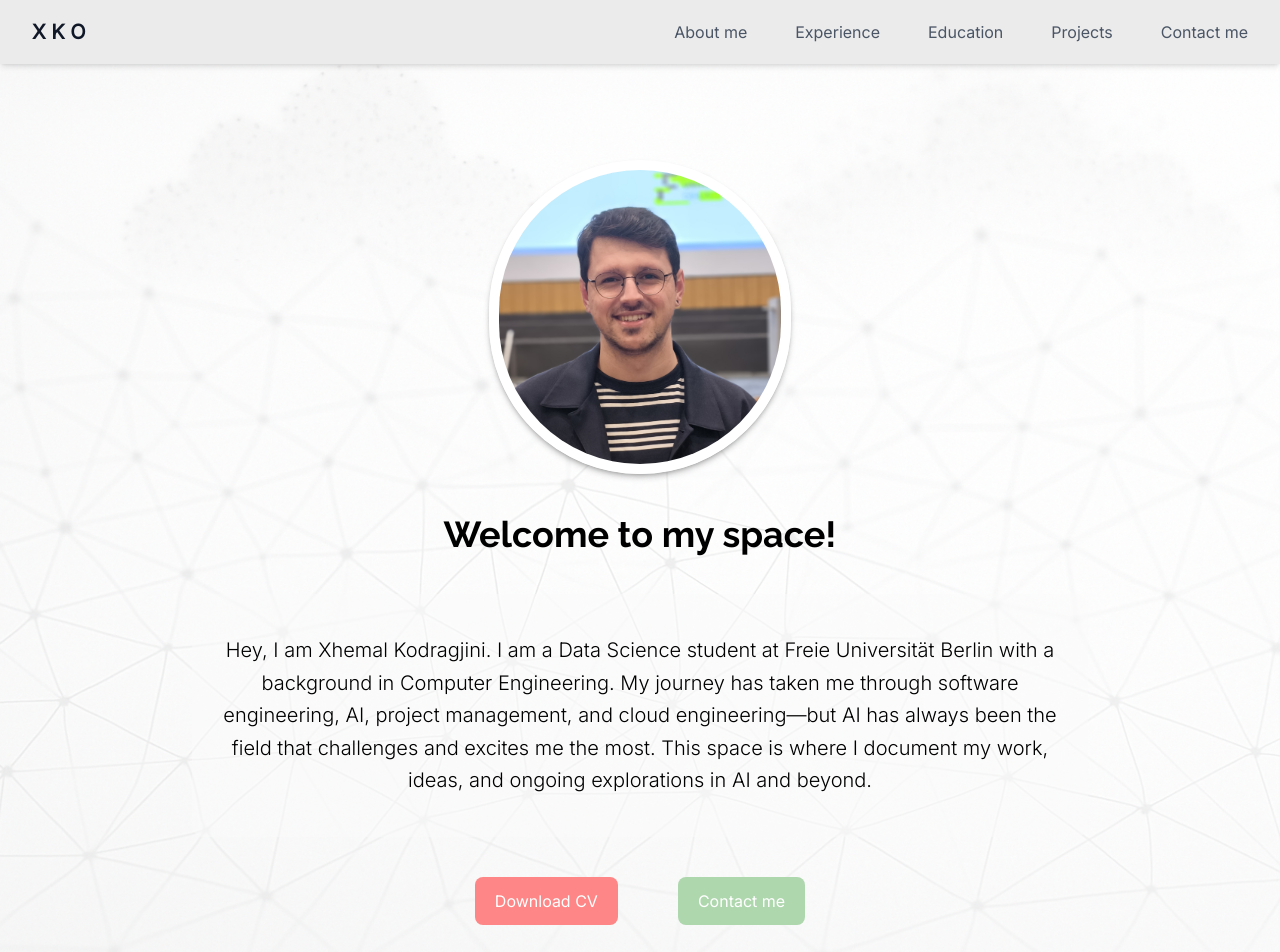
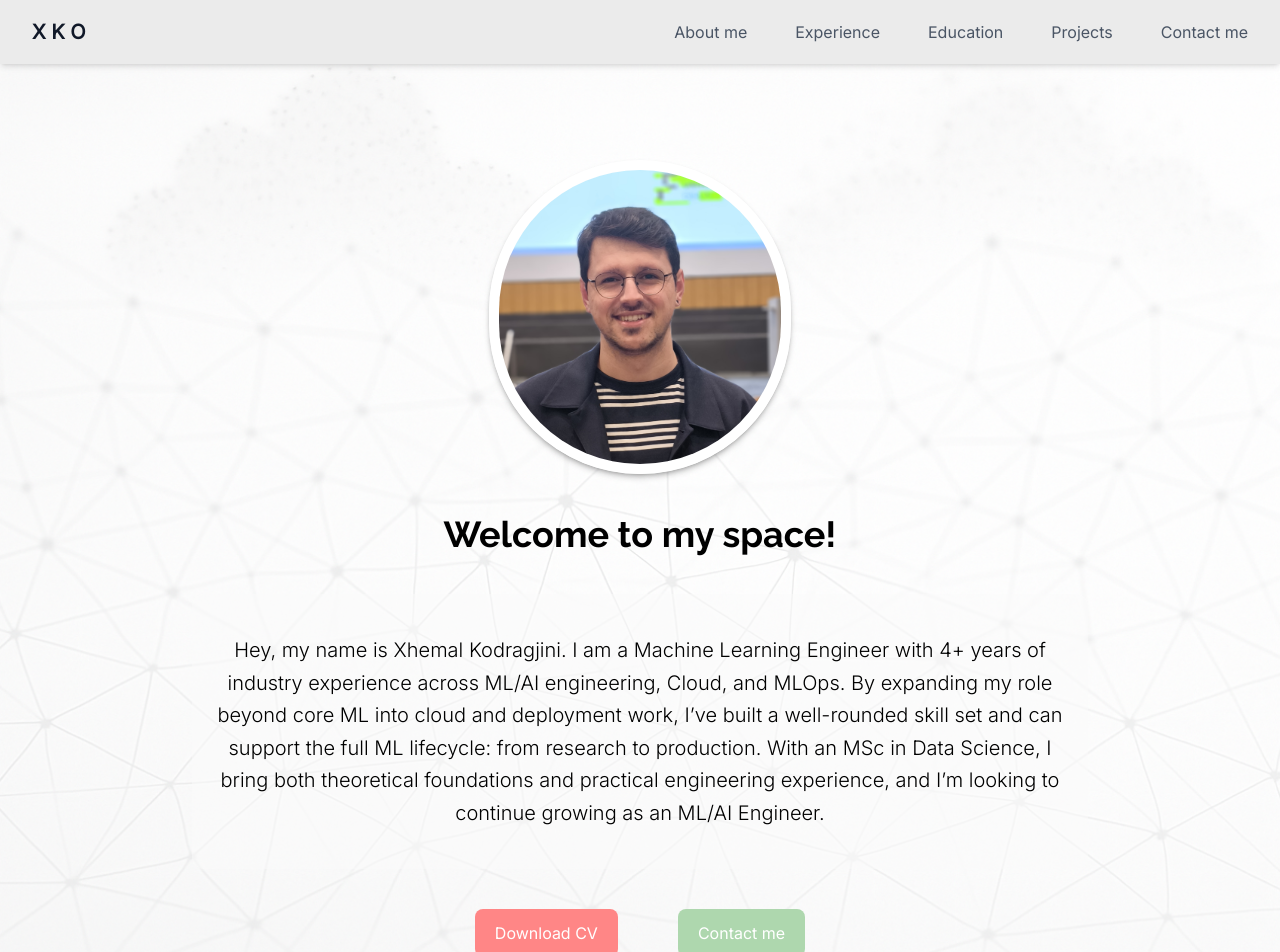
Before and after one commit to xhemalkodragjini/personal-portfolio, a Next.js app: page / in a window 1280 px wide. Shown: the top 952 px of the page. Built offline with nearby package versions, Linux system fonts and the light colour scheme.

Commit message:
Revise introduction in Welcome component
Updated personal introduction to reflect new role and experience.

```diff
--- a/components/Welcome.js
+++ b/components/Welcome.js
@@ -18,7 +18,7 @@ export default function Welcome() {
       </h1>
 
       <p className="max-w-4xl text-[20px] font-inter font-light text-black leading-relaxed px-5 py-10 mb-10 bg-[#fbfbfb]/50 rounded-xl">
-        Hey, I am Xhemal Kodragjini. I am a Data Science student at Freie Universität Berlin with a background in Computer Engineering. My journey has taken me through software engineering, AI, project management, and cloud engineering—but AI has always been the field that challenges and excites me the most. This space is where I document my work, ideas, and ongoing explorations in AI and beyond.
+        Hey, my name is Xhemal Kodragjini. I am a Machine Learning Engineer with 4+ years of industry experience across ML/AI engineering, Cloud, and MLOps. By expanding my role beyond core ML into cloud and deployment work, I’ve built a well-rounded skill set and can support the full ML lifecycle: from research to production. With an MSc in Data Science, I bring both theoretical foundations and practical engineering experience, and I’m looking to continue growing as an ML/AI Engineer.
       </p>
       <div className="flex space-x-15">
         <a
```
